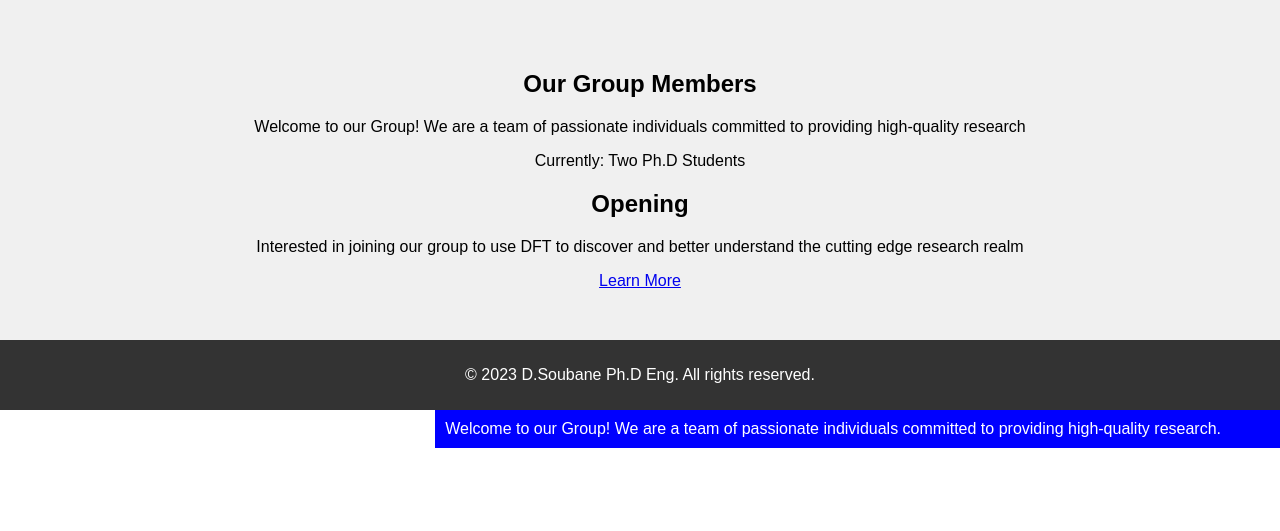
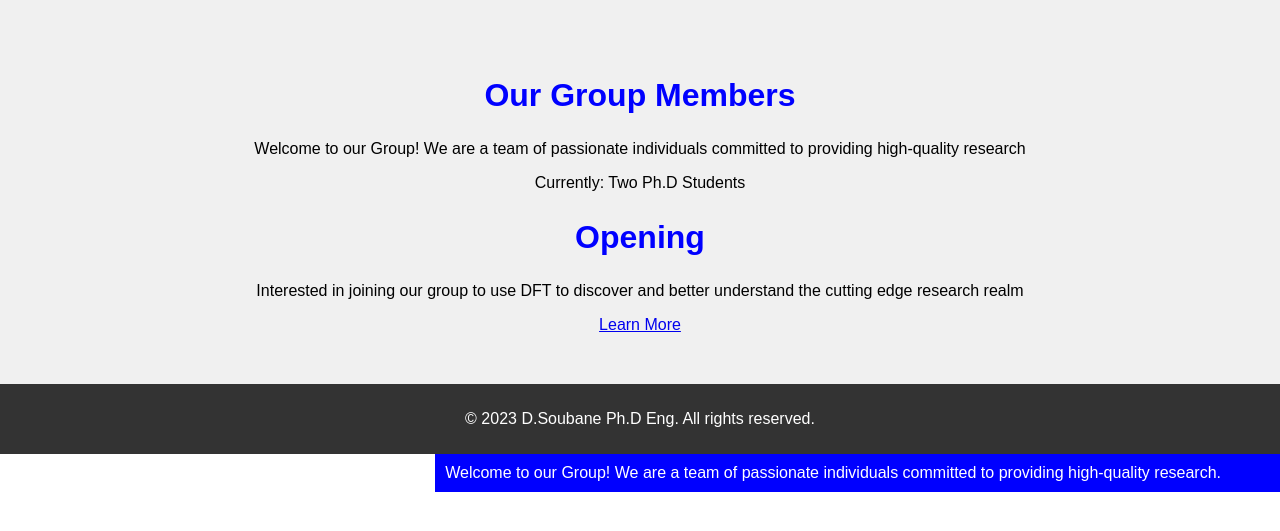
Before and after one commit to D-Soubane/D-Soubane.github.io, a PHP site: page /People.html in a window 1280 px wide; the page is wider, and only the part inside the window is pictured. Shown: the part 38-569 px from the top of that part. Run offline with PHP 8.4, Linux system fonts and the light colour scheme.

Commit message:
Update styles.css

```diff
--- a/styles.css
+++ b/styles.css
@@ -56,11 +56,11 @@ footer {
     color: #fff;
     text-align: center;
     padding: 10px;
-    color: black; /* Set footer text color to black */
+    color: white; /* Set footer text color to white */
 }
 
 /* Custom styles for specific elements */
-.banner span.bigger-blue {
+.banner h1 {
     font-size: 2em;
     color: blue;
 }
```
